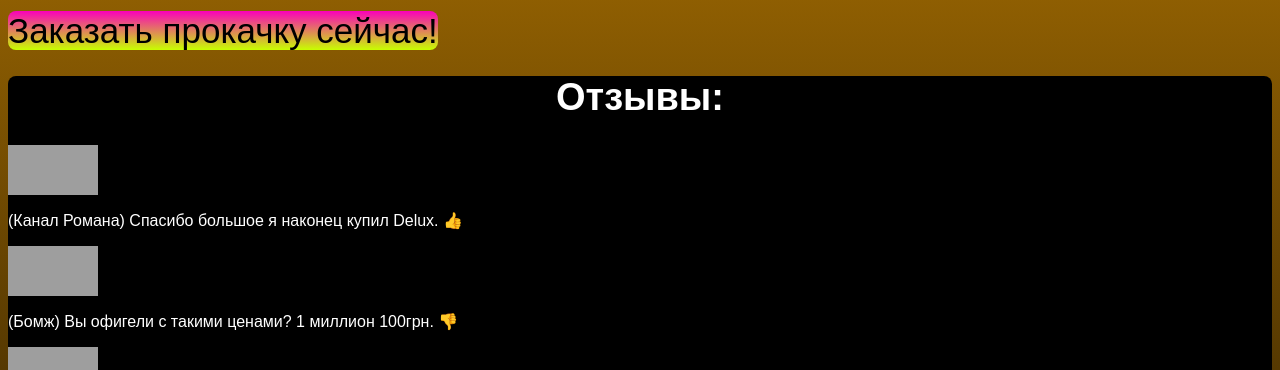
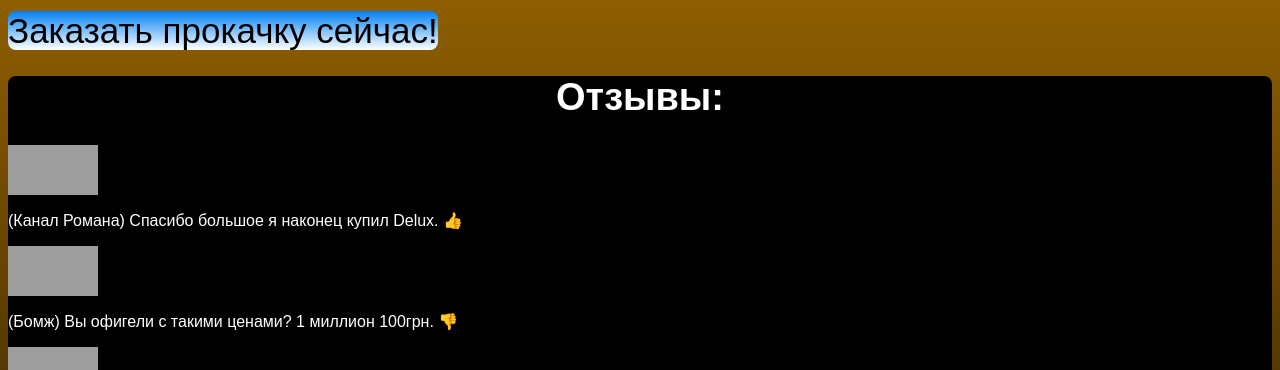
Before and after one commit to kacalilla/prokaxka, a plain HTML site: page index.html in a window 1280 px wide. Shown: the part 730-1100 px from the top of the page. Drawn offline with Linux system fonts and the light colour scheme; grey boxes are pictures that could not be loaded.

Commit message:
Update index.css

```diff
--- a/index.css
+++ b/index.css
@@ -15,7 +15,7 @@ a{
     text-decoration: none;
     font-size: 35px;
     color: black;
-    background-image: linear-gradient(rgb(250, 0, 187),#c8ff00);
+    background-image: linear-gradient(rgb(1, 128, 241),rgb(255, 255, 255));
     border-radius: 8px;
 }
 header {
```
